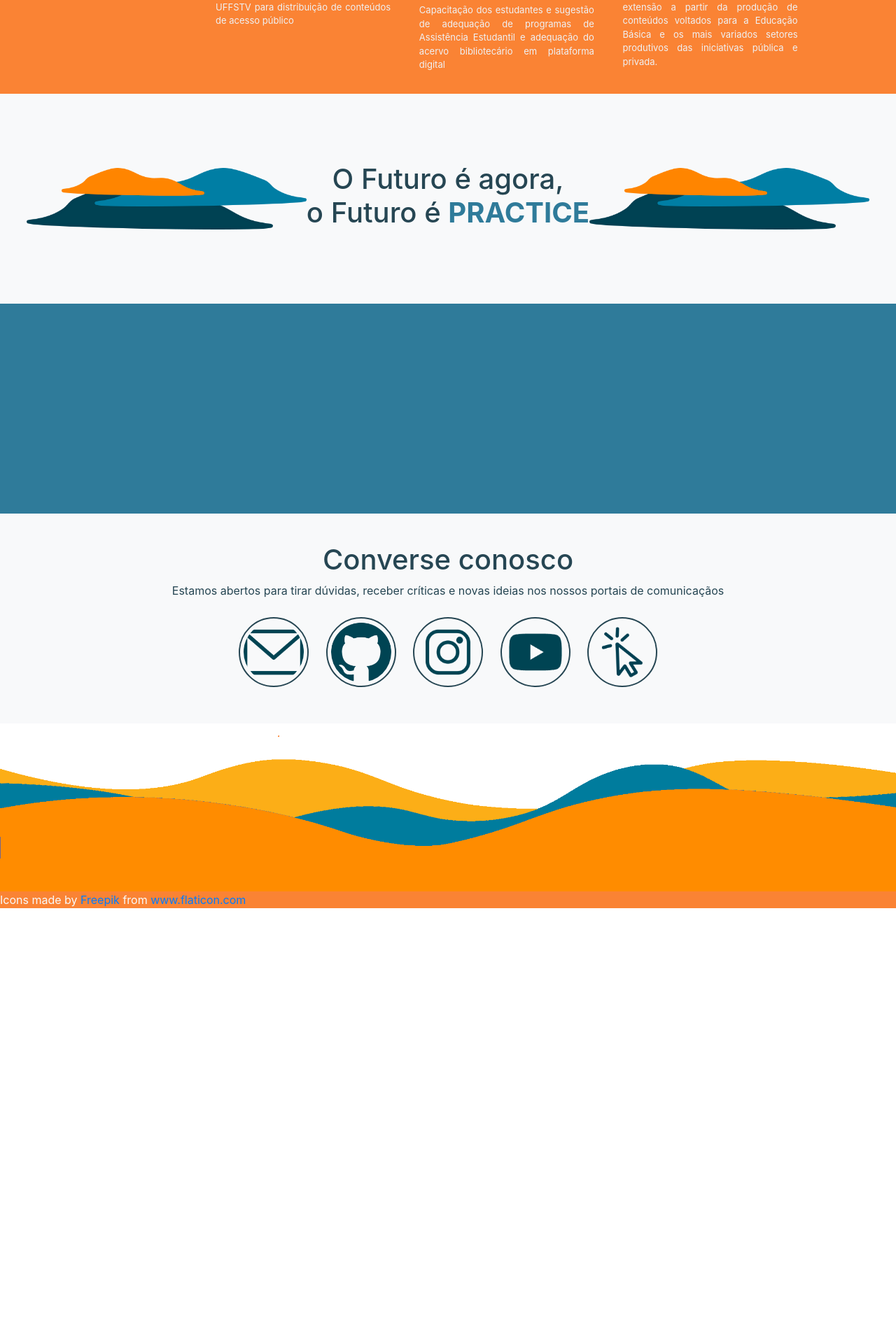
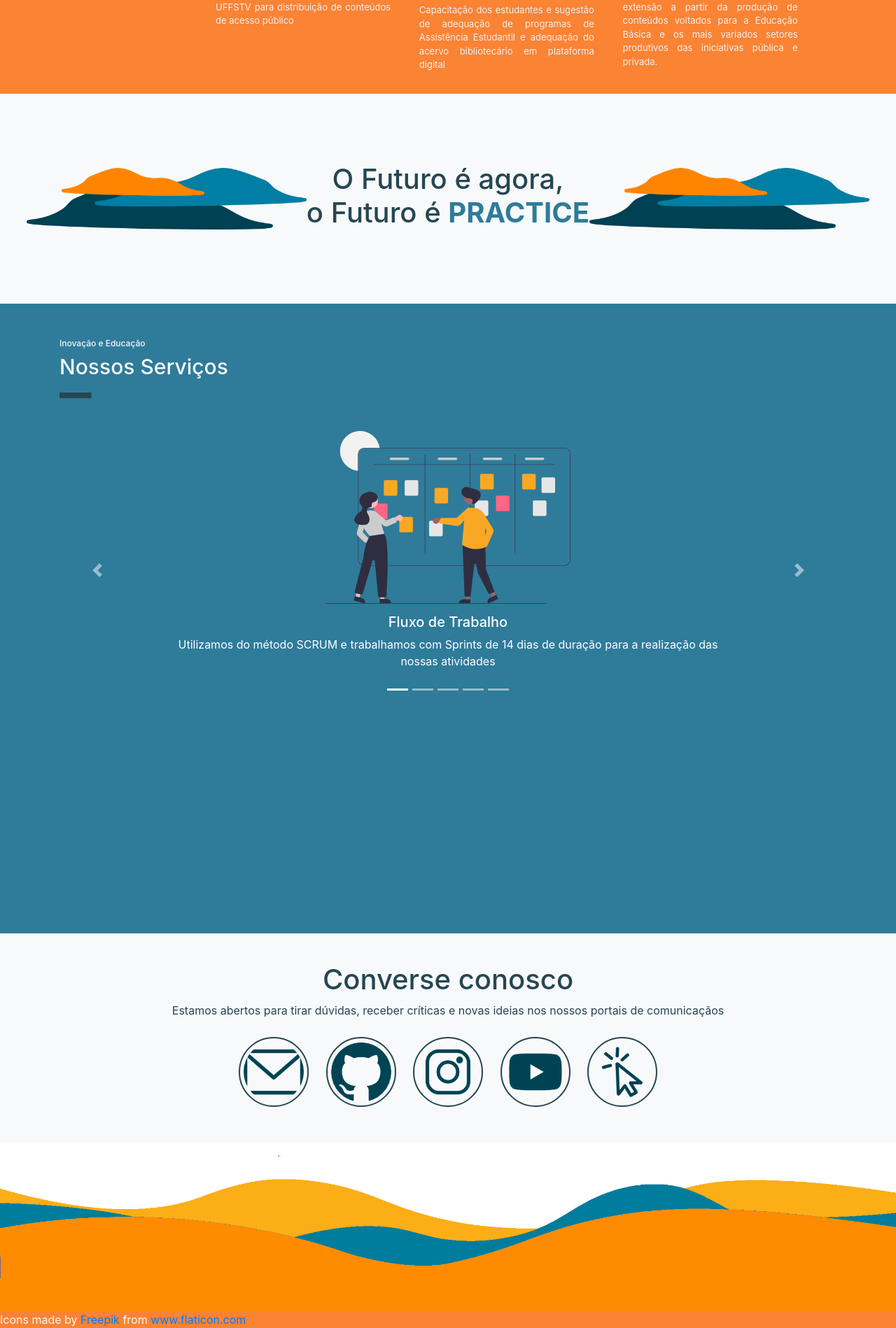
Before and after one commit to oraphaBorges/practice, a Jekyll site: the page built from index.md, in a window 1280 px wide. Shown: the part 1881-3779 px from the top of the page at 70% size. Built offline with Jekyll 4.4.1, drawn with Linux system fonts in a browser that asks for light colours; before the commit the page ends 3179 px from its top, so only the background shows below that.

Commit message:
feat(serviços):criado o carousel dos serviços

```diff
--- a/assets/css/styles.css
+++ b/assets/css/styles.css
@@ -126,11 +126,29 @@ footer {
 .servico {
   display: flex;
   flex-direction: column;
-  justify-content: space-around;
-  align-items: center;
+  justify-content: flex-start;
   background-color: #2f7b9a;
   width: 100%;
-  height: 300px; }
+  height: 100vh;
+  padding: 50px; }
+  .servico .servico-title {
+    color: #f8f9fa; }
+    .servico .servico-title h1 {
+      font-size: 30px; }
+    .servico .servico-title h2 {
+      font-size: 12px; }
+    .servico .servico-title p {
+      color: #264653;
+      font-size: 100px;
+      margin-top: -100px; }
+
+.carousel-item {
+  text-align: center; }
+  .carousel-item .servico-img {
+    width: 350px;
+    max-height: 400px;
+    margin: 0 auto;
+    padding-bottom: 150px; }
 
 .contato {
   display: flex;
--- a/index.md
+++ b/index.md
@@ -65,7 +65,65 @@ layout: base
 </section>
 
 <section class="servico">
-
+    <div class="servico-title container">
+        <h2>Inovação e Educação</h2>
+        <h1>Nossos Serviços</h1>
+        <p>_</p>
+    </div>
+    <div id="carouselExampleIndicators" class="carousel slide" data-ride="carousel" style="width: 100%;">
+        <ol class="carousel-indicators">
+          <li data-target="#carouselExampleIndicators" data-slide-to="0" class="active"></li>
+          <li data-target="#carouselExampleIndicators" data-slide-to="1"></li>
+          <li data-target="#carouselExampleIndicators" data-slide-to="2"></li>
+          <li data-target="#carouselExampleIndicators" data-slide-to="3"></li>
+          <li data-target="#carouselExampleIndicators" data-slide-to="4"></li>
+        </ol>
+        <div class="carousel-inner">
+          <div class="carousel-item active">
+            <img class="servico-img" src="assets/imgs/servicos/fluxo_de_trabalho.svg" alt="slide Fluxo de Trabalho">
+            <div class="carousel-caption d-none d-md-block">
+                <h5>Fluxo de Trabalho</h5>
+                <p>Utilizamos do método SCRUM e trabalhamos com Sprints de 14 dias de duração para a realização das nossas atividades</p>
+              </div>
+          </div>
+          <div class="carousel-item">
+            <img class="servico-img" src="assets/imgs/servicos/audio_video.svg" alt="slide Áudio e Vídeo">
+            <div class="carousel-caption d-none d-md-block">
+                <h5>Áudio e Vídeo</h5>
+                <p>Para abranger o maior número de formatos que podem ser utilizados, a nossa equipe de media disponibiliza nossos formatos tanto para edição como para produção em nosso estúdio.</p>
+              </div>
+          </div>
+          <div class="carousel-item">
+            <img class="servico-img" src="assets/imgs/servicos/estudio.svg" alt="slide Estúdio">
+            <div class="carousel-caption d-none d-md-block">
+                <h5>Estúdio</h5>
+                <p>Você precisa produzir vídeos com uma estrutura peculiar ou com recursos muito específicos? O serviço de estúdo do programa pode te ajudar</p>
+              </div>
+          </div>
+          <div class="carousel-item">
+            <img class="servico-img" src="assets/imgs/servicos/texto_imagem.svg" alt="slide Texto e Imagem">
+            <div class="carousel-caption d-none d-md-block">
+                <h5>Texto e Imagem</h5>
+                <p>Equipe responsável pela criação de conteúdo de texto e imagem.</p>
+              </div>
+          </div>
+          <div class="carousel-item">
+            <img class="servico-img" src="assets/imgs/servicos/eventos.svg" alt="slide Evento Virtual">
+            <div class="carousel-caption d-none d-md-block">
+                <h5>Evento Virtual</h5>
+                <p>Atuaçõa no auxilio na realização de eventos virtuai, como semanas acadêmicas.</p>
+              </div>
+          </div>
+        </div>
+        <a class="carousel-control-prev" href="#carouselExampleIndicators" role="button" data-slide="prev">
+          <span class="carousel-control-prev-icon" aria-hidden="true"></span>
+          <span class="sr-only">Anterior</span>
+        </a>
+        <a class="carousel-control-next" href="#carouselExampleIndicators" role="button" data-slide="next">
+          <span class="carousel-control-next-icon" aria-hidden="true"></span>
+          <span class="sr-only">Próximo</span>
+        </a>
+      </div>
 </section>
 
 <section class="contato">
```
Also changed, not shown: assets/css/scss/components.scss (+26 -3 lines), assets/imgs/servicos/audio_video.svg (added), assets/imgs/servicos/estudio.svg (added), assets/imgs/servicos/eventos.svg (added), assets/imgs/servicos/fluxo_de_trabalho.svg (added), assets/imgs/servicos/texto_imagem.svg (added), 1 other file.
